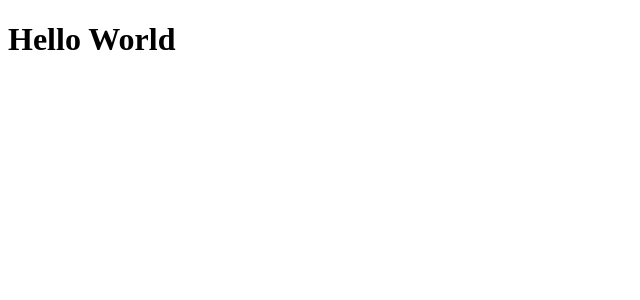
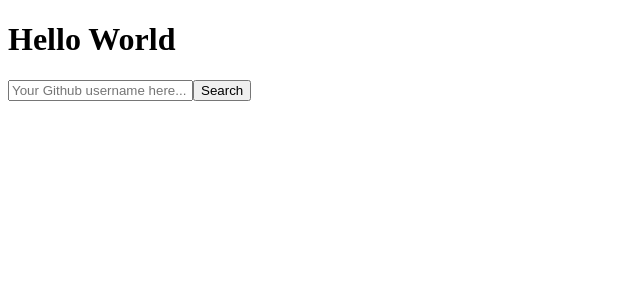
Before and after one commit to DayoTitiloye-code/React-Github-Repo-Tracker, a React (Vite) app: page / in a window 1280 px wide. Shown: the top 300 px of the page, without its empty margins (0-640 px from the left). Built offline with nearby package versions, Linux system fonts and the light colour scheme.

Commit message:
Changes so far

```diff
--- a/src/App.jsx
+++ b/src/App.jsx
@@ -1,10 +1,12 @@
 import { useState } from 'react'
 import './App.css'
+import InputForm from './components/InputForm'
 
 function App() {
   return (
     <div className="App">
       <h1>Hello World</h1>
+      <InputForm/>
     </div>
   )
 }
--- /dev/null
+++ b/src/components/InputForm/index.jsx
@@ -0,0 +1,13 @@
+import React from 'react'
+
+const InputForm = () =>{
+    return(
+        <form>
+            <label htmlFor="name"></label>
+            <input type="text" placeholder='Your Github username here...' id="name" />
+            <input type="submit" value="Search"/>
+        </form>
+    )
+}
+
+export default InputForm
```
